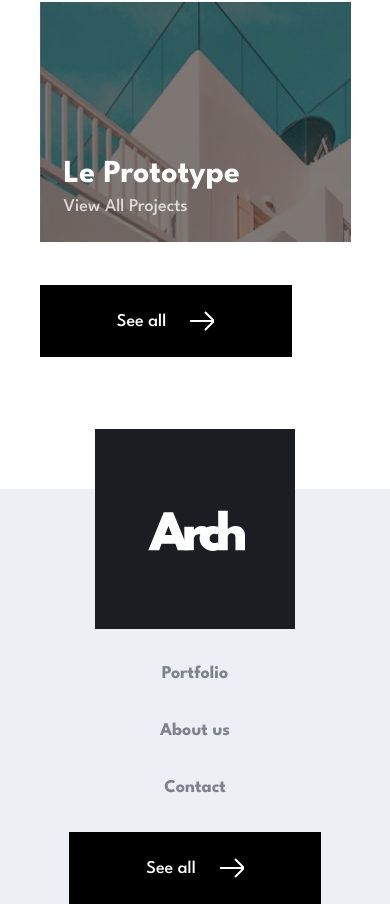
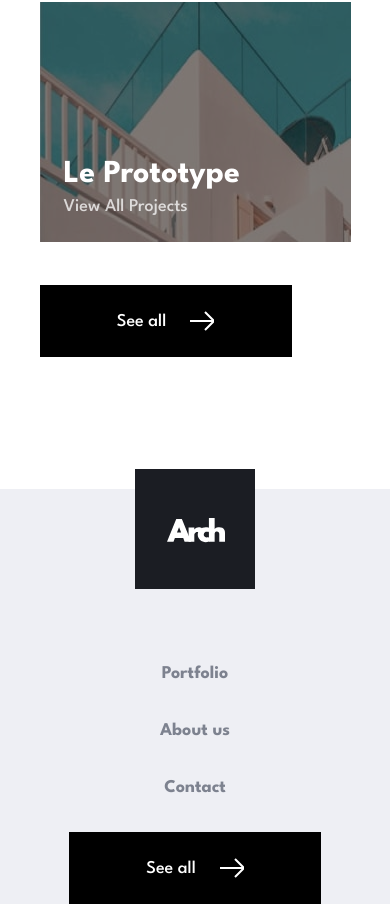
Before and after one commit to gigakhrz/arch-studio-multi-page-website, a Next.js app: page / in a window 390 px wide. Shown: the part 3049-3953 px from the top of the page. Built offline with nearby package versions, Linux system fonts and the light colour scheme.

Commit message:
add Image from next Image

```diff
--- a/src/app/components/Footer/Footer.tsx
+++ b/src/app/components/Footer/Footer.tsx
@@ -1,6 +1,7 @@
 import Link from "next/link";
 import logoImg from "../../../../public/assets/icons/Logo.svg";
 import arrowIcon from "../../../../public/assets/icons/Group 18.svg";
+import Image from "next/image";
 const Footer = (): JSX.Element => {
   // //////////////////// bevri ram aris shesacvleli ~!!!!!!!!!!!!!!!!!!
   //  gadasaketebelia bevri ram
@@ -9,8 +10,8 @@ const Footer = (): JSX.Element => {
       className="flex flex-col items-center justify-center gap-[32px] bg-[#EEEFF4] md:flex-row md:h-[120px] md:justify-start md:w-[612px]
     md:gap-[40px] xl:h-[200px] lg:w-[985px] xl:self-center"
     >
-      <img
-        src={logoImg.src}
+      <Image
+        src={logoImg}
         alt="logo image"
         className="mt-[-60px] md:m-0 lg:w-[200px] h-[200px]"
       />
@@ -36,13 +37,13 @@ const Footer = (): JSX.Element => {
       </Link>
 
       <Link
-        className="flex items-center justify-center gap-[24px] bg-black z-10 w-[252px] h-[72px] min-w-[252px] md:mr-[-300px]"
+        className="flex items-center justify-center gap-[24px] bg-black z-10 w-[252px] h-[72px] min-w-[252px] md:mr-[-300px] lg:mr-[-500px]"
         href="/portfolio"
       >
         <h4 className="text-[18px] leading-[25px] font-bolds text-white ">
           See all
         </h4>
-        <img src={arrowIcon.src} alt="arrow img" />
+        <Image src={arrowIcon} alt="arrow img" />
       </Link>
     </div>
   );
```
